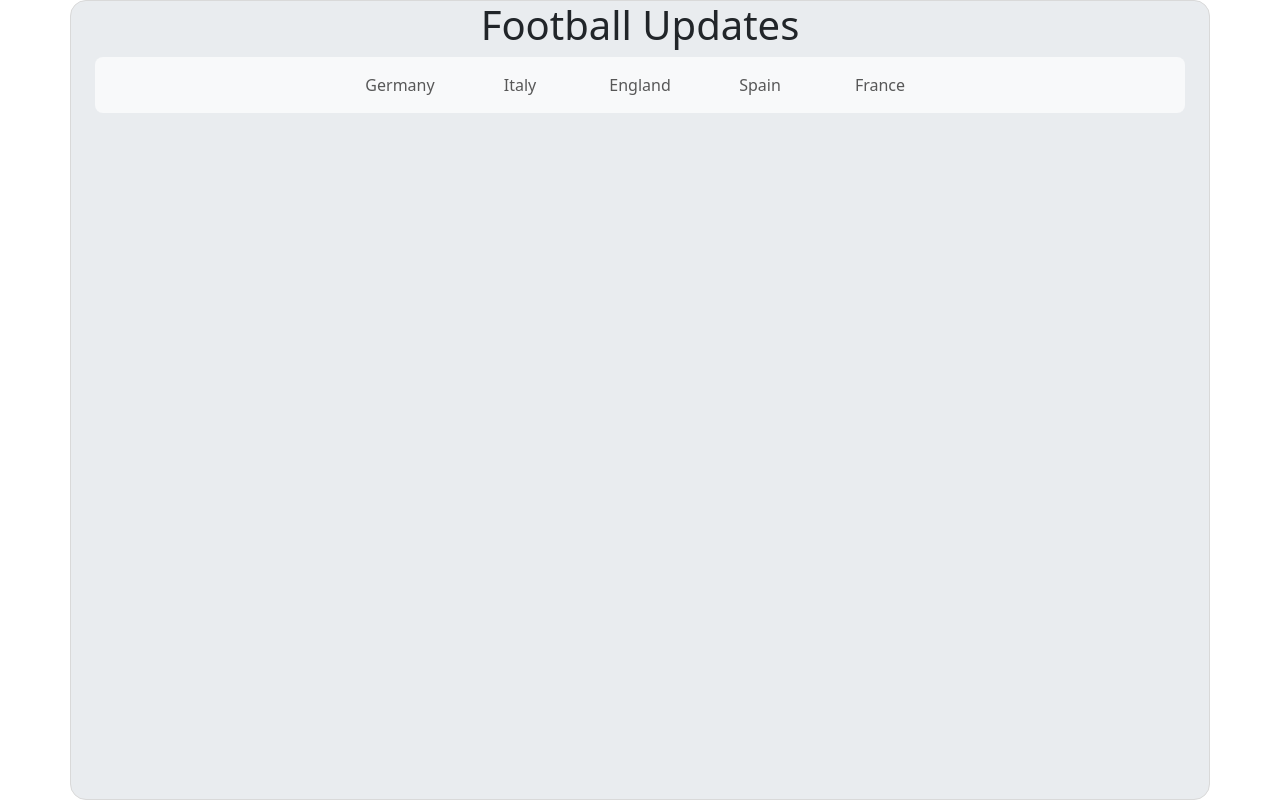
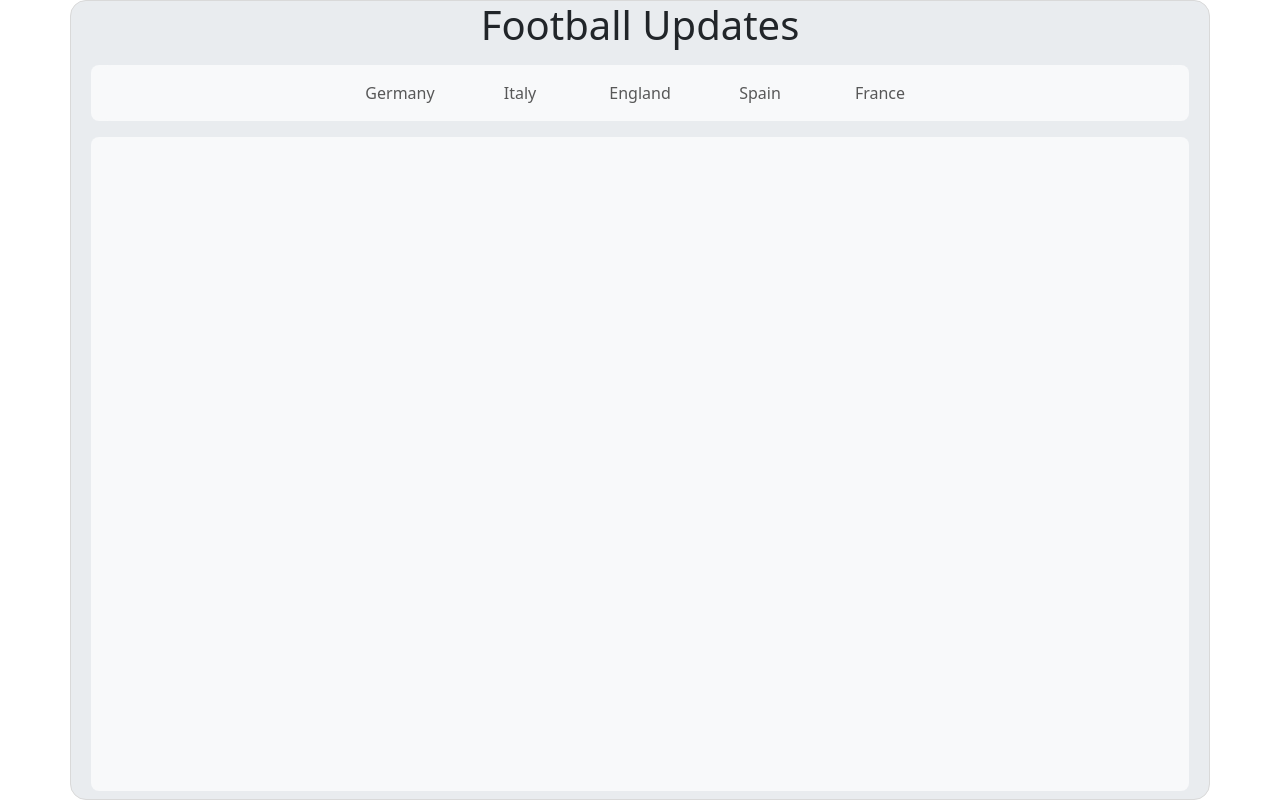
Before and after one commit to anthonylispet/ng-football, an Angular app: page /football-results in a window 1280 px wide. Built offline with nearby package versions, Linux system fonts and the light colour scheme.

Commit message:
remise en ordre

```diff
--- a/src/app/football-results/components/league-list/league-list.component.html
+++ b/src/app/football-results/components/league-list/league-list.component.html
@@ -3,7 +3,7 @@
     <div class="collapse navbar-collapse" id="navbarNav">
       <ul class="navbar-nav mx-auto text-center">
         <li class="nav-item custom-nav-item" *ngFor="let league of leagues">
-          <a class="nav-link" [routerLink]="">{{ league.country }}</a>
+          <a class="nav-link" (click)="leagueSelected(league)">{{league.country}}</a>
         </li>
       </ul>
     </div>
--- a/src/app/football-results/components/league-list/league-list.component.ts
+++ b/src/app/football-results/components/league-list/league-list.component.ts
@@ -16,9 +16,12 @@ export class LeagueListComponent implements OnInit,OnDestroy{
   constructor(private footService:FootballResultsService) {
   }
 
+  leagueSelected(league:League){
+
+  }
+
   ngOnInit(): void {
     this.footService.getLeagues().pipe(takeUntil(this.destroyed$)).subscribe(value => {
-      console.log(value)
       this.leagues = value;
     });
 
--- /dev/null
+++ b/src/app/football-results/components/standing/standing.component.html
@@ -0,0 +1,3 @@
+<div class="d-flex flex-grow-1 flex-column align-items-center">
+
+</div>
--- a/src/app/football-results/football-results-routing.module.ts
+++ b/src/app/football-results/football-results-routing.module.ts
@@ -1,11 +1,11 @@
 import { NgModule } from '@angular/core';
 import { RouterModule, Routes } from '@angular/router';
 import {FootballResultsComponent} from "./pages/football-results/football-results.component";
+import {StandingComponent} from "./components/standing/standing.component";
 
 const routes: Routes = [
   { path: '', component:FootballResultsComponent },
-  { path:'football-results', component:FootballResultsComponent}
-  //{path: 'detail/:test',  component: FootballResultsComponent},
+  { path:'football-results', component:FootballResultsComponent},
 
 ];
 
--- a/src/app/football-results/football-results.module.ts
+++ b/src/app/football-results/football-results.module.ts
@@ -3,13 +3,15 @@ import { CommonModule } from '@angular/common';
 import { FootballResultsComponent } from './pages/football-results/football-results.component';
 import {FootballResultsRoutingModule} from "./football-results-routing.module";
 import { LeagueListComponent } from './components/league-list/league-list.component';
+import { StandingComponent } from './components/standing/standing.component';
 
 
 
 @NgModule({
   declarations: [
     FootballResultsComponent,
-    LeagueListComponent
+    LeagueListComponent,
+    StandingComponent
   ],
   imports: [
     CommonModule,
--- a/src/app/football-results/pages/football-results/football-results.component.html
+++ b/src/app/football-results/pages/football-results/football-results.component.html
@@ -4,10 +4,10 @@
       <h1>Football Updates</h1>
     </div>
   </div>
-  <div>
+  <div class="rounded-3 d-flex m-2 flex-column bg-light">
     <app-league-list></app-league-list>
   </div>
-  <div class="d-flex flex-grow-1">
-
+  <div class="rounded-3 d-flex flex-grow-1 m-2 flex-column bg-light">
+    <app-standing></app-standing>
   </div>
 </div>
--- a/src/app/football-results/pages/football-results/football-results.component.scss
+++ b/src/app/football-results/pages/football-results/football-results.component.scss
@@ -1,9 +1,3 @@
 .divStyle{
   border: 1px solid #d9d9d9;
 }
-
-.content {
-  flex: 1;
-  overflow-y: auto;
-  padding: 10px;
-}
```
Also changed, not shown: src/app/football-results/components/standing/standing.component.ts (added, +10 -0 lines), src/app/football-results/components/standing/standing.component.scss (added).
